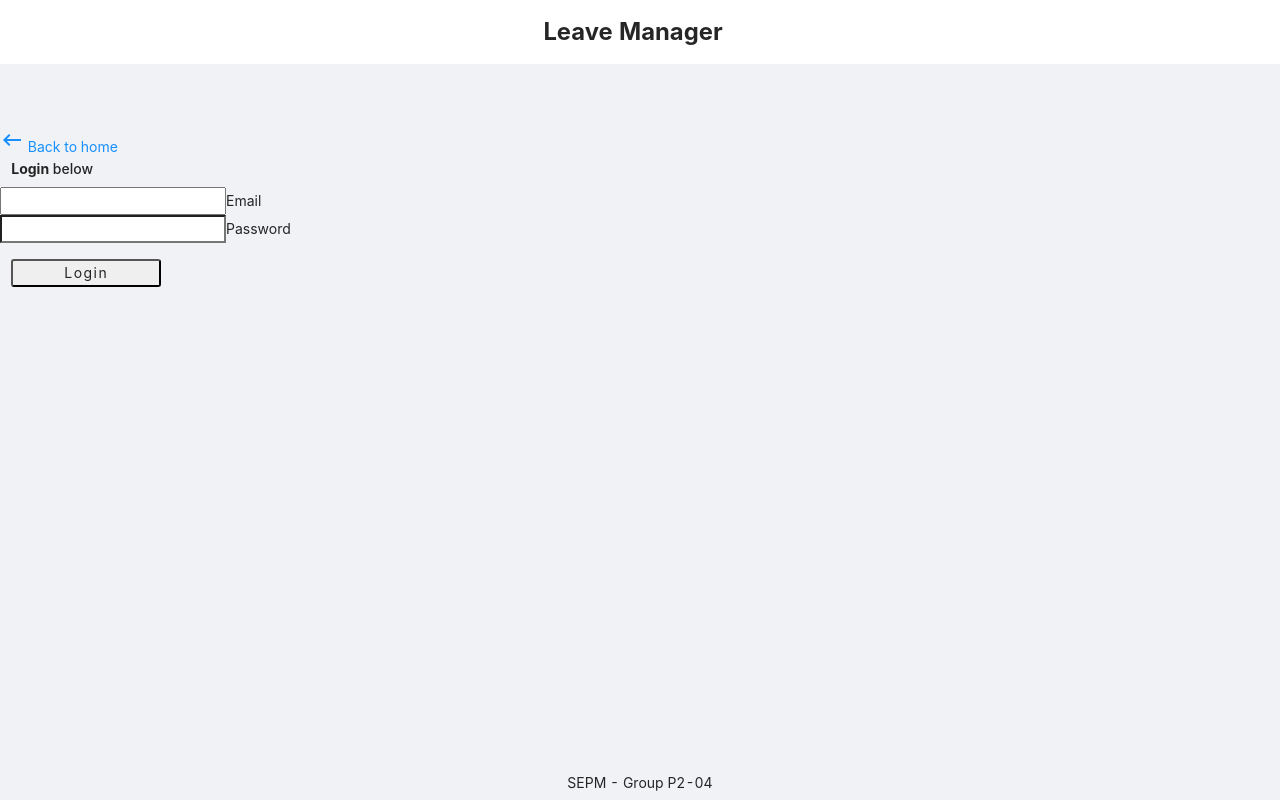
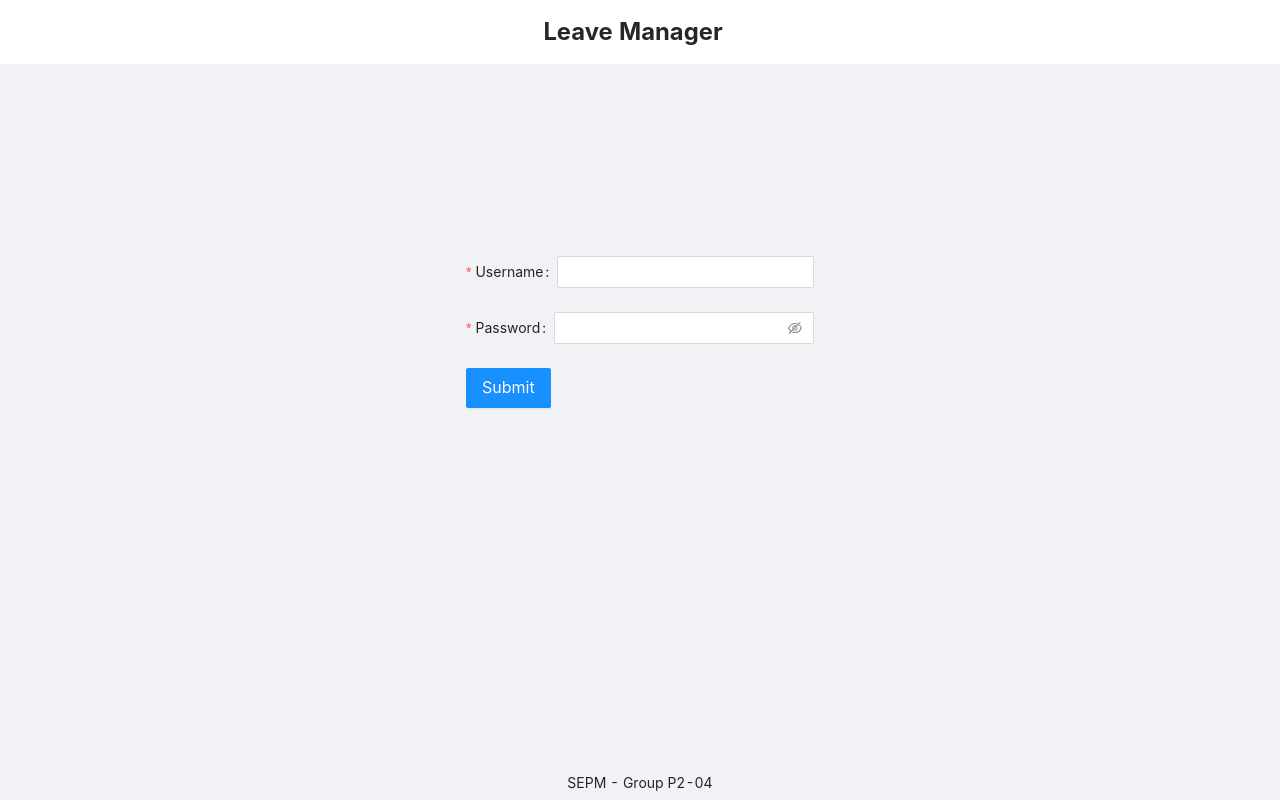
Before and after one commit to dineshRmit/P2-04-LeaveManagementSystem, a React (Create React App) app in the folder client/: page /login in a window 1280 px wide. Built offline with nearby package versions, Linux system fonts and the light colour scheme.

Commit message:
fixed login screen

```diff
--- a/client/src/components/auth/Login.js
+++ b/client/src/components/auth/Login.js
@@ -2,8 +2,14 @@ import React, { Component } from "react";
 import { Link, withRouter } from "react-router-dom";
 import PropTypes from "prop-types";
 import { connect } from "react-redux";
+import styled from "styled-components";
+import { Layout } from "antd";
+import { Button } from "antd";
+import { Row, Col } from "antd";
 import { loginUser } from "../../actions/authActions";
-import classnames from "classnames";
+import { Form, Input, Checkbox } from "antd";
+
+const { Content } = Layout;
 
 class Login extends Component {
   constructor() {
@@ -52,77 +58,151 @@ class Login extends Component {
   render() {
     const { errors } = this.state;
 
+    const onFinish = (values) => {
+      console.log("Success:", values);
+    };
+
     return (
-      <div className="container">
-        <div style={{ marginTop: "4rem" }} className="row">
-          <div className="col s8 offset-s2">
-            <Link to="/" className="btn-flat waves-effect">
-              <i className="material-icons left">keyboard_backspace</i> Back to home
-            </Link>
-            <div className="col s12" style={{ paddingLeft: "11.250px" }}>
-              <h4>
+      <StyledLayout>
+        <StyledContent>
+          {/* <Row style={{ width: "300px" }}>
+            <Col span={24}>
+              <StyledDiv>
                 <b>Login</b> below
-              </h4>
-              {/* <p className="grey-text text-darken-1">
-                Don't have an account? <Link to="/register">Register</Link>
-              </p> */}
-            </div>
-            <form noValidate onSubmit={this.onSubmit}>
-              <div className="input-field col s12">
-                <input
-                  onChange={this.onChange}
-                  value={this.state.email}
-                  error={errors.email}
-                  id="email"
-                  type="email"
-                  className={classnames("", {
-                    invalid: errors.email || errors.emailnotfound,
-                  })}
-                />
-                <label htmlFor="email">Email</label>
-                <span className="red-text">
-                  {errors.email}
-                  {errors.emailnotfound}
-                </span>
-              </div>
-              <div className="input-field col s12">
-                <input
-                  onChange={this.onChange}
-                  value={this.state.password}
-                  error={errors.password}
-                  id="password"
-                  type="password"
-                  className={classnames("", {
-                    invalid: errors.password || errors.passwordincorrect,
-                  })}
-                />
-                <label htmlFor="password">Password</label>
-                <span className="red-text">
-                  {errors.password}
-                  {errors.passwordincorrect}
-                </span>
-              </div>
-              <div className="col s12" style={{ paddingLeft: "11.250px" }}>
-                <button
-                  style={{
-                    width: "150px",
-                    borderRadius: "3px",
-                    letterSpacing: "1.5px",
-                    marginTop: "1rem",
-                  }}
-                  type="submit"
-                  className="btn btn-large waves-effect waves-light hoverable blue accent-3"
-                >
-                  Login
-                </button>
-              </div>
-            </form>
-          </div>
-        </div>
-      </div>
+              </StyledDiv>
+            </Col>
+          </Row> */}
+          <Form
+            name="basic"
+            initialValues={{
+              remember: true,
+            }}
+            onFinish={onFinish}
+          >
+            <Form.Item
+              label="Username"
+              name="username"
+              rules={[
+                {
+                  required: true,
+                  message: "Please input your username!",
+                },
+              ]}
+            >
+              <Input />
+            </Form.Item>
+
+            <Form.Item
+              label="Password"
+              name="password"
+              rules={[
+                {
+                  required: true,
+                  message: "Please input your password!",
+                },
+              ]}
+            >
+              <Input.Password />
+            </Form.Item>
+
+            <Form.Item>
+              <Button size="large" type="primary" htmlType="submit">
+                Submit
+              </Button>
+            </Form.Item>
+          </Form>
+        </StyledContent>
+      </StyledLayout>
+
+      // <div className="container">
+      //   <div style={{ marginTop: "4rem" }} className="row">
+      //     <div className="col s8 offset-s2">
+      //       <Link to="/" className="btn-flat waves-effect">
+      //         <i className="material-icons left">keyboard_backspace</i> Back to home
+      //       </Link>
+      //       <div className="col s12" style={{ paddingLeft: "11.250px" }}>
+      //         <h4>
+      //           <b>Login</b> below
+      //         </h4>
+      //         {/* <p className="grey-text text-darken-1">
+      //           Don't have an account? <Link to="/register">Register</Link>
+      //         </p> */}
+      //       </div>
+      //       <form noValidate onSubmit={this.onSubmit}>
+      //         <div className="input-field col s12">
+      //           <input
+      //             onChange={this.onChange}
+      //             value={this.state.email}
+      //             error={errors.email}
+      //             id="email"
+      //             type="email"
+      //             className={classnames("", {
+      //               invalid: errors.email || errors.emailnotfound,
+      //             })}
+      //           />
+      //           <label htmlFor="email">Email</label>
+      //           <span className="red-text">
+      //             {errors.email}
+      //             {errors.emailnotfound}
+      //           </span>
+      //         </div>
+      //         <div className="input-field col s12">
+      //           <input
+      //             onChange={this.onChange}
+      //             value={this.state.password}
+      //             error={errors.password}
+      //             id="password"
+      //             type="password"
+      //             className={classnames("", {
+      //               invalid: errors.password || errors.passwordincorrect,
+      //             })}
+      //           />
+      //           <label htmlFor="password">Password</label>
+      //           <span className="red-text">
+      //             {errors.password}
+      //             {errors.passwordincorrect}
+      //           </span>
+      //         </div>
+      //         <div className="col s12" style={{ paddingLeft: "11.250px" }}>
+      //           <button
+      //             style={{
+      //               width: "150px",
+      //               borderRadius: "3px",
+      //               letterSpacing: "1.5px",
+      //               marginTop: "1rem",
+      //             }}
+      //             type="submit"
+      //             className="btn btn-large waves-effect waves-light hoverable blue accent-3"
+      //           >
+      //             Login
+      //           </button>
+      //         </div>
+      //       </form>
+      //     </div>
+      //   </div>
+      // </div>
     );
   }
 }
+
+const StyledLayout = styled(Layout)`
+  display: flex;
+  justify-content: center;
+  height: 70vh;
+`;
+
+const StyledContent = styled(Content)`
+  display: flex;
+  justify-content: center;
+  align-items: center;
+  flex-direction: column;
+`;
+
+const StyledDiv = styled.div`
+  font-size: 2.2em;
+  text-align: center;
+  margin-bottom: 1em;
+`;
 
 Login.propTypes = {
   loginUser: PropTypes.func.isRequired,
```
